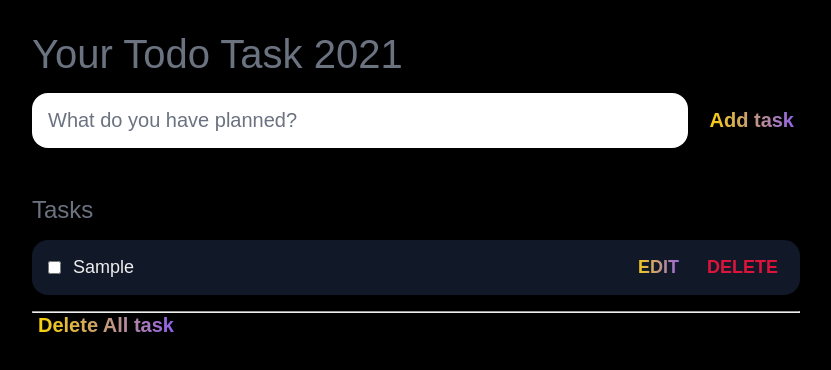
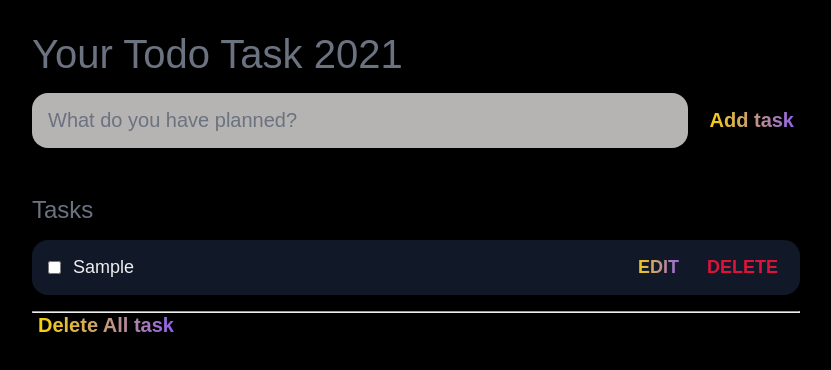
Before and after one commit to Mekuseo/Todo-List-Project, a website built with webpack: page src/index.html in a window 1280 px wide. Both pictures are taken after typing "Sample" into the empty fields and a click on the input "Add task". Shown: the whole page, without its empty margins (224-1055 px from the left). Built offline with nearby package versions, Linux system fonts and the light colour scheme.

Commit message:
updates on functionality

```diff
--- a/src/modules/functionality.js
+++ b/src/modules/functionality.js
@@ -27,6 +27,29 @@ export default function addEditRemoveTask() {
   taskContentContainer.appendChild(taskCheckboxContainer);
   taskContentContainer.appendChild(taskInputContainer);
 
+  // creating a local storage
+  const taskLists = [];
+  const taskObject = [
+    {
+      description: task,
+      completed: false,
+      index: taskLists.length + 1,
+    },
+  ];
+  taskLists.push(taskObject);
+
+  for (let i = 0; i < taskLists.length; i += 1) {
+    taskLists[i].index = i + 1;
+    let taskStorage;
+    if (localStorage.getItem('taskStorage') === null) {
+      taskStorage = [];
+    } else {
+      taskStorage = JSON.parse(localStorage.getItem('taskStorage'));
+    }
+    taskStorage.push(taskLists);
+    localStorage.setItem('taskStorage', JSON.stringify(taskStorage));
+  }
+
   // function for editing and removing task from the list
   const taskActionsContainer = document.createElement('div');
   taskActionsContainer.classList.add('actions');
@@ -45,7 +68,6 @@ export default function addEditRemoveTask() {
   taskContainer.appendChild(taskActionsContainer);
 
   listContainer.appendChild(taskContainer);
-
   input.value = '';
 
   taskEditButton.addEventListener('click', () => {
--- a/src/style.css
+++ b/src/style.css
@@ -1,6 +1,6 @@
 :root {
   --dark: #000;
-  --darker: #fff;
+  --darker: rgb(182, 179, 179);
   --darkest: #111827;
   --grey: #6b7280;
   --pink: gold;
@@ -58,7 +58,7 @@ button {
   padding: 1rem;
   border-radius: 1rem;
   margin-right: 1rem;
-  color: var(--light);
+  color: gold;
   font-size: 1.25rem;
 }
 
```
Also changed, not shown: dist/index.html, dist/main.js.
